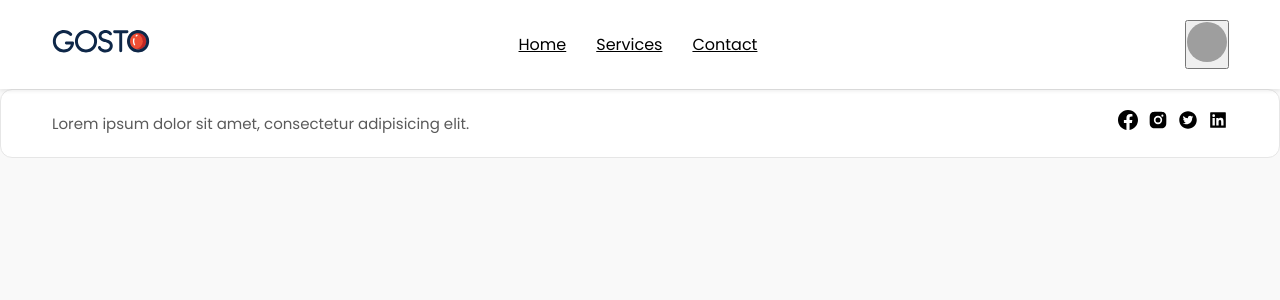
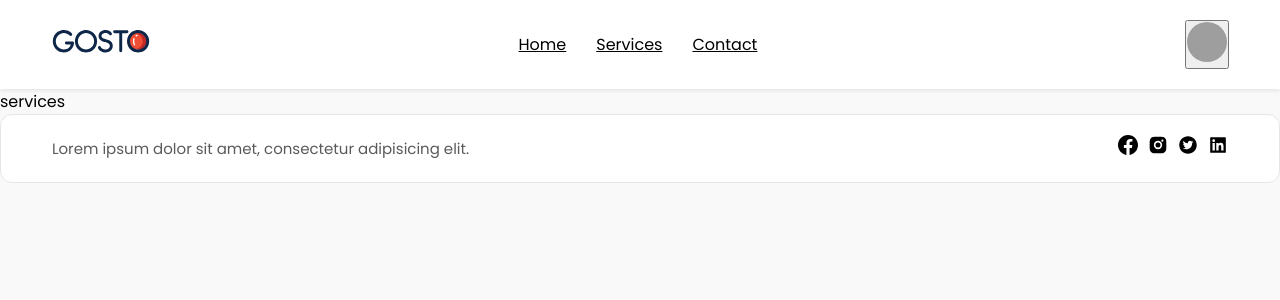
Before and after one commit to Thomasdev-creator/MERN-Project, a React (Create React App) app in the folder frontend/: page /services in a window 1280 px wide. Shown: the top 300 px of the page. Built offline with nearby package versions, Linux system fonts and the light colour scheme; grey boxes are pictures that could not be loaded.

Commit message:
add services

```diff
--- a/frontend/src/App.js
+++ b/frontend/src/App.js
@@ -8,6 +8,7 @@
 import Register from "./pages/login/Register"
 import Create from "./components/create/Create"
 import Footer from "./components/footer/Footer"
+import Services from "./pages/services/Services"
 
 export default function App() {
   return (
@@ -21,6 +22,7 @@
         <Route path="/login" element={<Login />} />
         <Route path="/register" element={<Register />} />
         <Route path="/create" element={<Create />} />
+        <Route path="/services" element={<Services />} />
       </Routes>
       <Footer />
     </Router>
--- /dev/null
+++ b/frontend/src/pages/services/Services.jsx
@@ -0,0 +1,5 @@
+export default function services() {
+  return (
+    <div>services</div>
+  )
+}
```
Also changed, not shown: frontend/src/pages/services/services.css (added).
